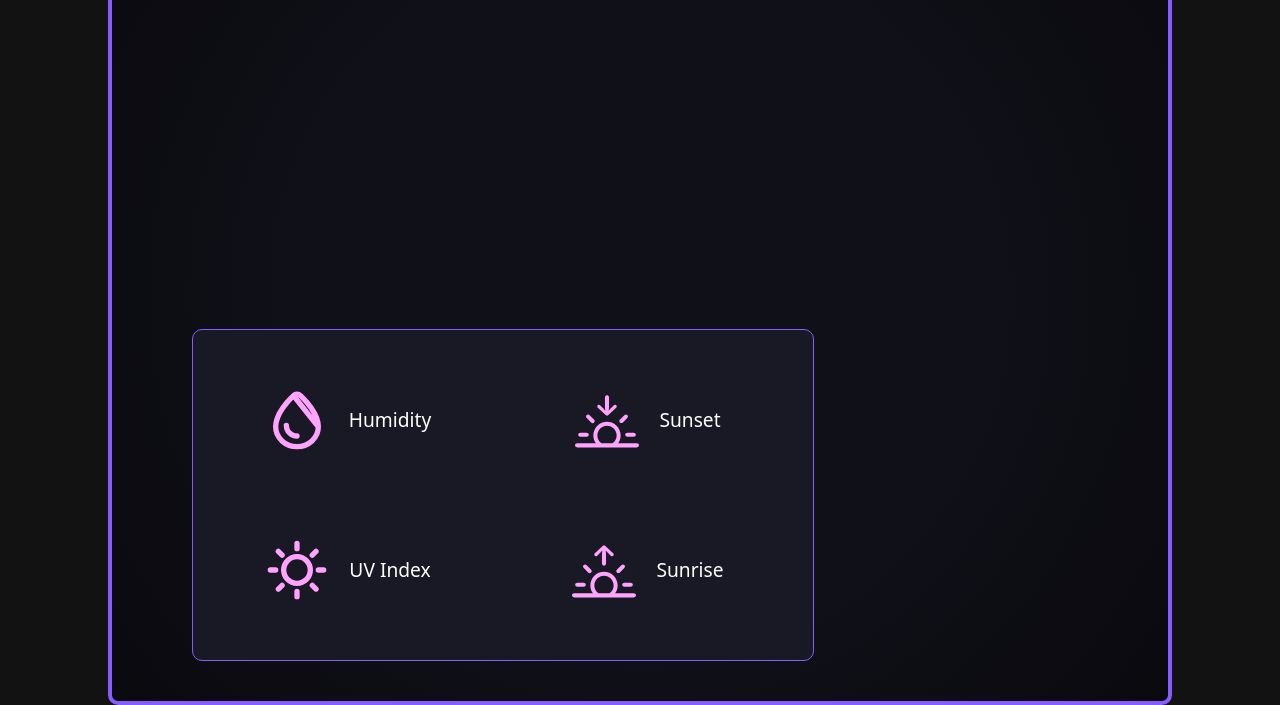
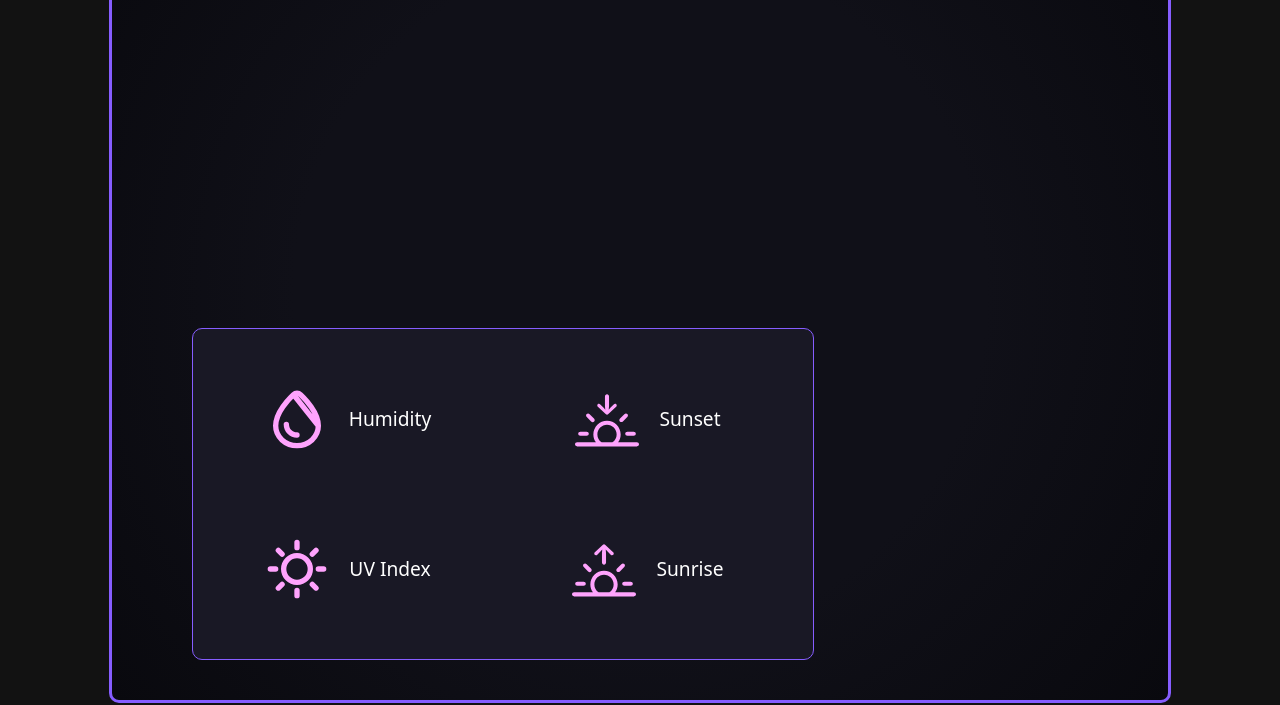
Before and after one commit to Nxlq/weather-app, a website built with webpack: page dist/index.html in a window 1280 px wide. Shown: the part 113-818 px from the top of the page. Built offline with nearby package versions, Linux system fonts and the light colour scheme; no server answers.

Commit message:
change app content border size

```diff
--- a/src/styles.css
+++ b/src/styles.css
@@ -393,7 +393,7 @@ h5 {
   );
   width: 70%;
   padding: 40px 80px;
-  border: solid 4px var(--border-color);
+  border: solid 3px var(--border-color);
   border-radius: 10px;
   display: grid;
   grid-template: 1fr 5fr 5fr / 1fr 2fr;
```
